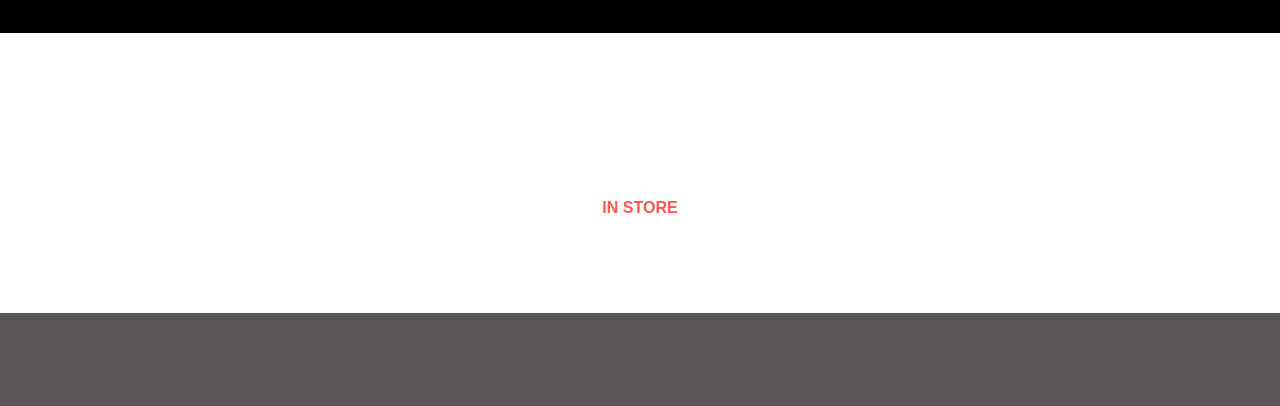
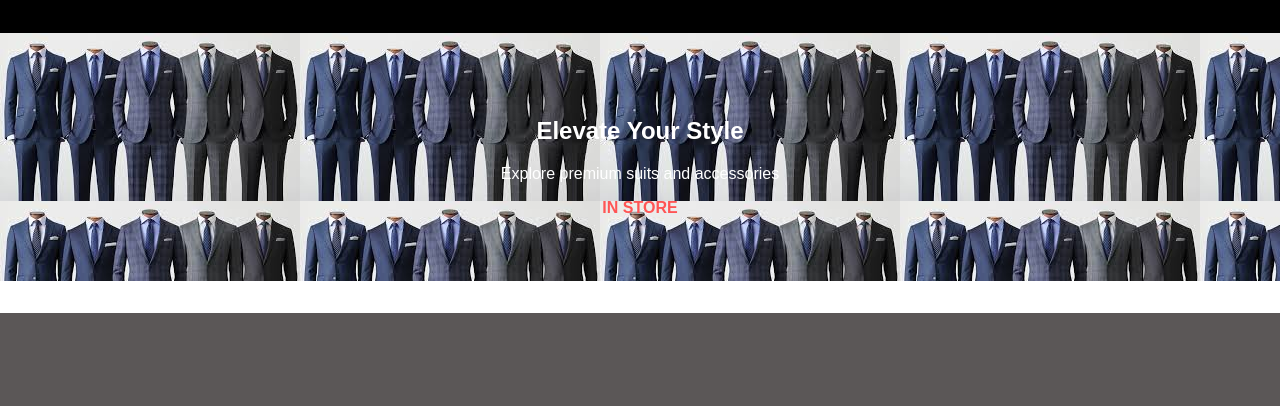
Before and after one commit to Tumelo393/CSE24-043, a plain HTML site: page index.html in a window 1280 px wide. Shown: the part 67-473 px from the top of the page. Drawn offline with Linux system fonts and the light colour scheme.

Commit message:
Update Styles.css

```diff
--- a/Styles.css
+++ b/Styles.css
@@ -39,7 +39,7 @@ nav {
 }
 
 .banner {
-  background-image: url('Suitsbackground.jpg') ;
+  background-image: url('Suits background.jpg') ;
   text-align: center;
   padding: 4rem;
   color: #ffffff;
```
